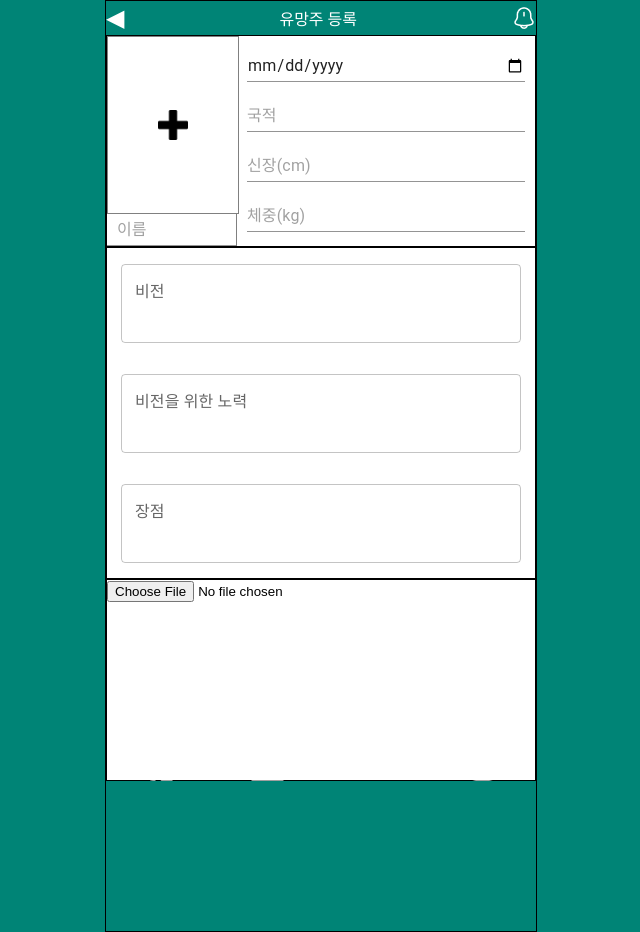
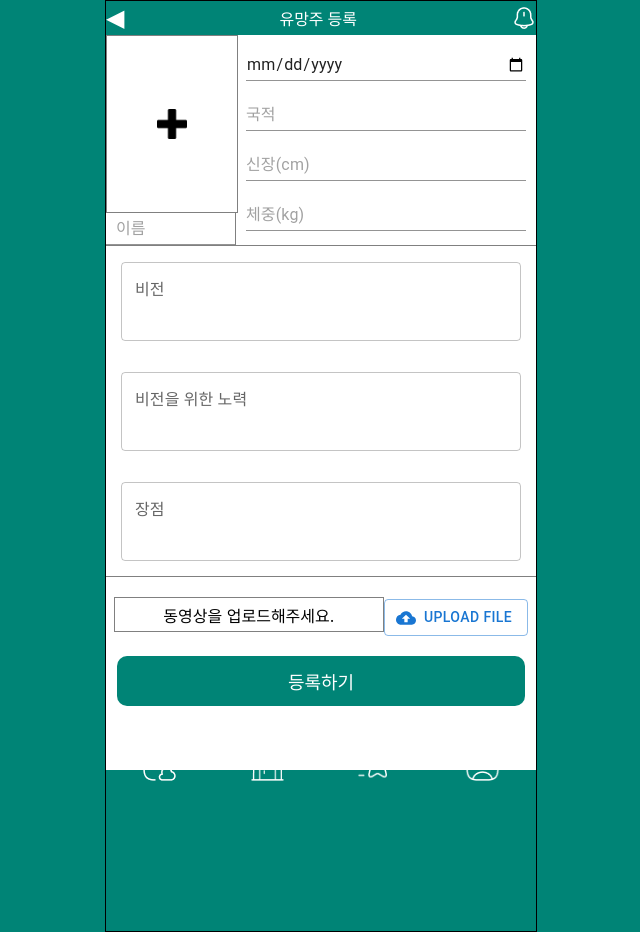
Before and after one commit to Choimingil/hanati_hackerton_team1, a React (Create React App) app in the folder frontend/: page /registProspect in a window 1280 px wide. Shown: the whole page, without its empty margins (319-959 px from the left). Built offline with nearby package versions, Linux system fonts and the light colour scheme; a web font is replaced by a local one.

Commit message:
[FE] feat: 변경사항 추가

```diff
--- a/frontend/package.json
+++ b/frontend/package.json
@@ -5,6 +5,7 @@
   "dependencies": {
     "@emotion/react": "^11.11.4",
     "@emotion/styled": "^11.11.5",
+    "@mui/icons-material": "^5.15.18",
     "@mui/lab": "^5.0.0-alpha.170",
     "@mui/material": "^5.15.18",
     "@nivo/pie": "^0.87.0",
--- a/frontend/src/pages/RegistProspect.tsx
+++ b/frontend/src/pages/RegistProspect.tsx
@@ -3,9 +3,22 @@ import Header from "../components/Header";
 import styled from "styled-components";
 import UnderBar from "../components/UnderBar";
 import PlusIcon from "../images/plus_icon.png";
-import { TextField, Input } from "@mui/material";
+import { TextField, Input, Button } from "@mui/material";
 import { DatePicker } from "@mui/lab";
 import AdapterDateFns from "@mui/lab/AdapterDateFns";
+import CloudUploadIcon from "@mui/icons-material/CloudUpload";
+
+const VisuallyHiddenInput = styled("input")({
+  clip: "rect(0 0 0 0)",
+  clipPath: "inset(50%)",
+  height: 1,
+  overflow: "hidden",
+  position: "absolute",
+  bottom: 0,
+  left: 0,
+  whiteSpace: "nowrap",
+  width: 1,
+});
 
 type ProspectValueProps = {
   profile_img: Blob | null;
@@ -23,9 +36,16 @@ type ProspectValueProps = {
 function RegistProspect() {
   const [image, setImage] = useState<string | null>(null);
   const [imageFile, setImageFile] = useState<Blob | null>(null);
+  const [fileName, setFileName] = useState("동영상을 업로드해주세요.");
   const inputFileRef = useRef<HTMLInputElement>(null);
   const handleInputClick = () => {
     inputFileRef.current?.click();
+  };
+  const handleFileChange = (event: ChangeEvent<HTMLInputElement>) => {
+    const file = event.target.files?.[0];
+    if (file) {
+      setFileName(file.name);
+    }
   };
   const [prospectValue, setProspectValue] = useState<ProspectValueProps>({
     profile_img: null,
@@ -53,6 +73,7 @@ function RegistProspect() {
   return (
     <>
       <Header title="유망주 등록" />
+      <Wrapper>
         <TopBox>
           <LeftBox>
             <input ref={inputFileRef} type="file" onChange={handleImageChange} accept="image/*" hidden />
@@ -134,9 +155,16 @@ function RegistProspect() {
           />
         </MiddleBox>
         <VideoBox>
-        <input type="file" accept="video/*" placeholder="동영상을 업로드해주세요" />
+          <VideoNameDiv>{fileName}</VideoNameDiv>
+          <Button component="label" role={undefined} variant="outlined" tabIndex={-1} startIcon={<CloudUploadIcon />}>
+            Upload file
+            <VisuallyHiddenInput type="file" accept="video/*" onChange={handleFileChange} />
+          </Button>
         </VideoBox>
-      <RegistBox></RegistBox>
+        <RegistBox>
+          <RegistButton className="hana-bold">등록하기</RegistButton>
+        </RegistBox>
+      </Wrapper>
       <UnderBar />
     </>
   );
@@ -146,14 +174,14 @@ export default RegistProspect;
 
 const TopBox = styled.div`
   height: 210px;
-  border: 1px solid black;
   background-color: white;
   display: flex;
 `;
 const MiddleBox = styled.div`
   height: 330px;
   background-color: white;
-  border: 1px solid black;
+  border-top: 1px solid gray;
+  border-bottom: 1px solid gray;
   display: flex;
   align-items: center;
   flex-direction: column;
@@ -164,12 +192,10 @@ const MiddleBox = styled.div`
 `;
 
 const VideoBox = styled.div`
-  height: 200px;
   background-color: white;
-  border: 1px solid black;
+  text-align: center;
+  padding-top: 20px;
 `;
-
-const RegistBox = styled.div``;
 
 const LeftBox = styled.div`
   display: flex;
@@ -212,3 +238,35 @@ const PreviewImage = styled.img`
   border: 1px solid gray;
   cursor: pointer;
 `;
+
+const VideoNameDiv = styled.div`
+  width: 60%;
+  height: 23px;
+  display: inline-block;
+  padding: 5px;
+  border: 1px solid gray;
+`;
+
+const Wrapper = styled.div`
+  height: 735px;
+  background-color: white;
+  overflow: scroll;
+`;
+
+const RegistButton = styled.button`
+  width: 95%;
+  height: 50px;
+  text-align: center;
+  border-radius: 10px;
+  border: none;
+  background-color: #008476;
+  color: white;
+  font-size: 18px;
+  cursor: pointer;
+`;
+
+const RegistBox = styled.div`
+  padding-top: 20px;
+  border: none;
+  text-align: center;
+`;
```
Also changed, not shown: 1 other file (tests, documents, lock files or other folders). Lines whose indentation alone changed are shown as unchanged.
